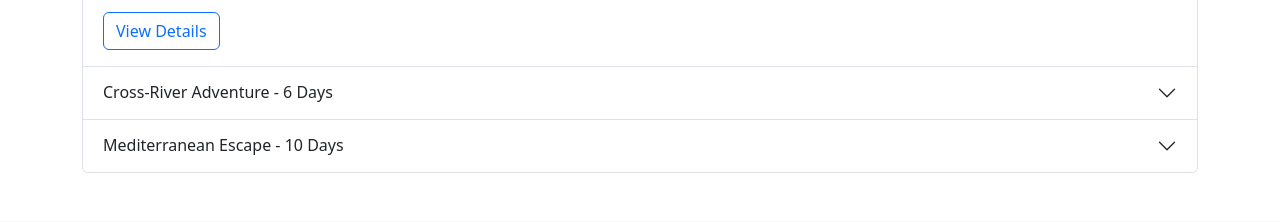
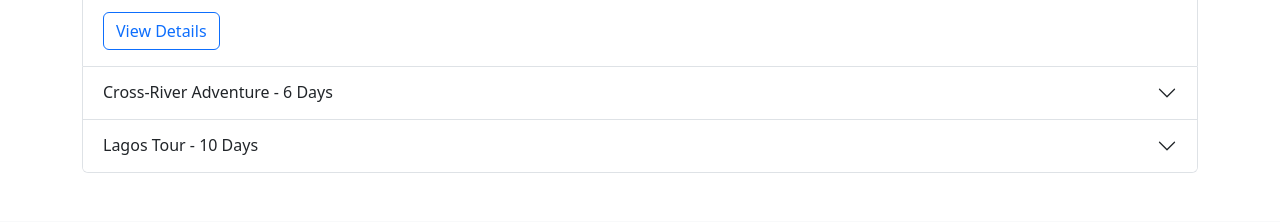
Before and after one commit to EdemEssang/glorestaurant, a plain HTML site: page glidetravelagency/index.html in a window 1280 px wide. Shown: the part 1880-2102 px from the top of the page. Drawn offline with nearby package versions, Linux system fonts and the light colour scheme.

Commit message:
corrections

```diff
--- a/glidetravelagency/index.html
+++ b/glidetravelagency/index.html
@@ -126,7 +126,7 @@
                 <div class="accordion-item">
                     <h2 class="accordion-header">
                         <button class="accordion-button collapsed" type="button" data-bs-toggle="collapse" data-bs-target="#collapseThree">
-                            Mediterranean Escape - 10 Days
+                            Lagos Tour - 10 Days
                         </button>
                     </h2>
                     <div id="collapseThree" class="accordion-collapse collapse" data-bs-parent="#toursAccordion">
```
Also changed, not shown: 1 other file.
